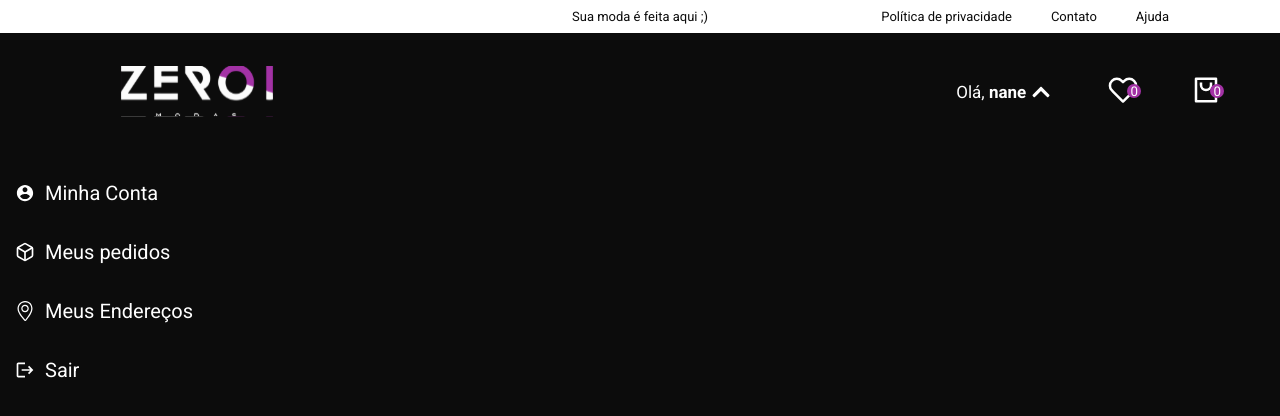
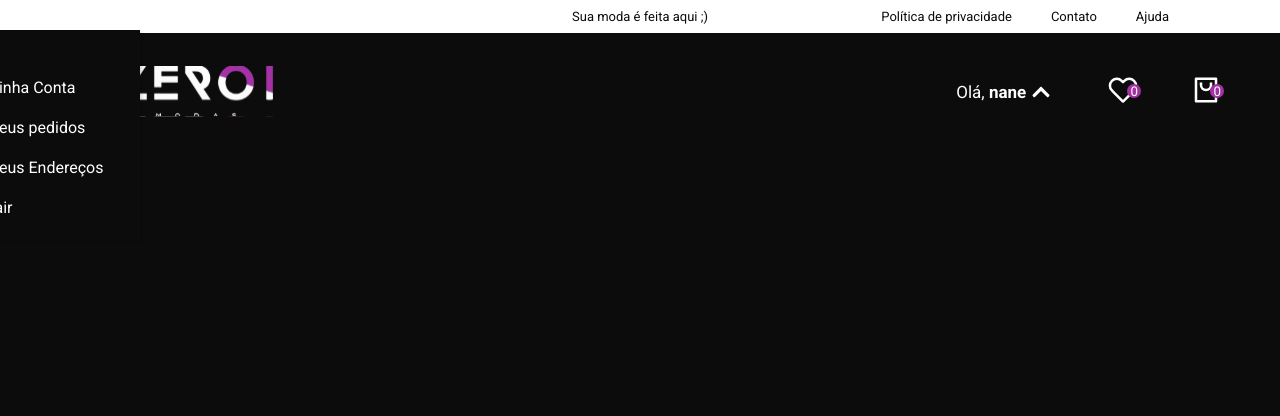
Before and after one commit to rayaneacacio/Zer01_Modas, a React (Vite) app: page /menu in a window 1280 px wide. Shown: the top 416 px of the page. Built offline with nearby package versions, Linux system fonts and the light colour scheme.

Commit message:
aplicando estilos responsivos no menu do header

```diff
--- a/src/components/Header/index.jsx
+++ b/src/components/Header/index.jsx
@@ -8,6 +8,7 @@ import Logo from "../../assets/logo.svg";
 import iconSearch from "../../assets/search-icon.svg";
 
 import { Input } from "../Input";
+import { NavMenu } from "../Nav-Menu";
 
 import { Container } from "./style";
 
@@ -15,14 +16,26 @@ export function Header() {
   const navigate = useNavigate();
   const route = useLocation();
 
-  function handleNavigate() {
-    if(route.pathname == "/") {
-      navigate("/menu");
-      return;
+  function handleMenu() {
+    if(window.innerWidth < 1000) {
+      if(route.pathname == "/") {
+        navigate("/menu");
+        return;
+      }
+
+      navigate("/");
     }
 
-    navigate("/");
+  }
 
+  function handleMenuDisplayBlock() {
+    const menu = document.querySelector(".firstButton aside");
+    menu.style.display = "flex";
+  }
+
+  function handleMenuDisplayNone() {
+    const menu = document.querySelector(".firstButton aside");
+    menu.style.display = "none";
   }
 
   return (
@@ -41,9 +54,10 @@ export function Header() {
         <img src={ Logo } alt="Logomarca" />
 
         <div className="boxButtons">
-          <button className="firstButton" onClick={ handleNavigate } >
+          <button className="firstButton" onClick={ handleMenu } onMouseOver={ handleMenuDisplayBlock } onMouseOut={ handleMenuDisplayNone } >
             <p> Olá, <strong> nane </strong> </p>
             <FaChevronDown size={ 20 } />
+            <NavMenu />
           </button>
 
           <button>
--- a/src/components/Header/style.js
+++ b/src/components/Header/style.js
@@ -61,9 +61,13 @@ export const Container = styled.header`
         svg {
           animation: ${({ $pathname }) => $pathname === "/" && "rotate180 0.3s reverse forwards"};
         }
+
+        aside {
+          display: none;
+        }
       }
 
-      button {
+      > button {
         width: 3.2rem;
         position: relative;
 
@@ -117,7 +121,9 @@ export const Container = styled.header`
         .firstButton {
           font-size: 1.7rem;
           width: 11.3rem;
+          z-index: 2;
         }
+
       }
     }
   }
--- /dev/null
+++ b/src/components/Nav-Menu/index.jsx
@@ -0,0 +1,19 @@
+import { IoMdContact } from "react-icons/io";
+import { SlLocationPin } from "react-icons/sl";
+import { LuBox } from "react-icons/lu";
+import { MdLogout } from "react-icons/md";
+
+import { Button } from "../Button";
+
+import { Container } from "./style";
+
+export function NavMenu() {
+  return (
+    <Container>
+      <Button icon={ <IoMdContact /> } title="Minha Conta" />
+      <Button icon={ <LuBox /> } title="Meus pedidos" />
+      <Button icon={ <SlLocationPin /> } title="Meus Endereços" />
+      <Button icon={ <MdLogout /> } title="Sair" />
+    </Container>
+  )
+}
--- /dev/null
+++ b/src/components/Nav-Menu/style.js
@@ -0,0 +1,49 @@
+import styled from "styled-components";
+
+export const Container = styled.aside`
+  background: ${({ theme }) => theme.COLORS.BLACK};
+
+  display: flex;
+  flex-direction: column;
+  align-items: flex-start;
+  gap: 2.5rem;
+
+  > button {
+    background: none;
+    color: ${({ theme }) => theme.COLORS.WHITE};
+    font-size: 2rem;
+
+    display: flex;
+    align-items: center;
+    gap: 1rem;
+
+    padding-left: 1.5rem;
+
+    opacity: 0;
+    animation: forBottom 0.5s forwards 0.1s;
+
+    svg {
+      width: 2rem;
+      height: 2rem;
+    }
+  }
+
+  @media(min-width: 1000px) {
+    width: 20rem;
+    height: 21rem;
+
+    position: absolute;
+    top: 3rem;
+    left: -6rem;
+    padding-top: 4rem;
+
+    gap: 1rem;
+
+    box-shadow: rgba(0, 0, 0, 0.15) 2.4px 2.4px 3.2px;
+
+    > button {
+      font-size: 1.6rem;
+      width: 100%;
+    }
+  }
+`;
--- a/src/pages/Menu/index.jsx
+++ b/src/pages/Menu/index.jsx
@@ -1,10 +1,5 @@
-import { IoMdContact } from "react-icons/io";
-import { SlLocationPin } from "react-icons/sl";
-import { LuBox } from "react-icons/lu";
-import { MdLogout } from "react-icons/md";
-
 import { Header } from "../../components/Header";
-import { Button } from "../../components/Button";
+import { NavMenu } from "../../components/Nav-Menu";
 
 import { Container } from "./style";
 
@@ -12,10 +7,7 @@ export function Menu() {
   return (
     <Container>
       <Header />
-      <Button icon={ <IoMdContact /> } title="Minha Conta" />
-      <Button icon={ <LuBox /> } title="Meus pedidos" />
-      <Button icon={ <SlLocationPin /> } title="Meus Endereços" />
-      <Button icon={ <MdLogout /> } title="Sair" />
+      <NavMenu />
     </Container>
   )
 }
```
